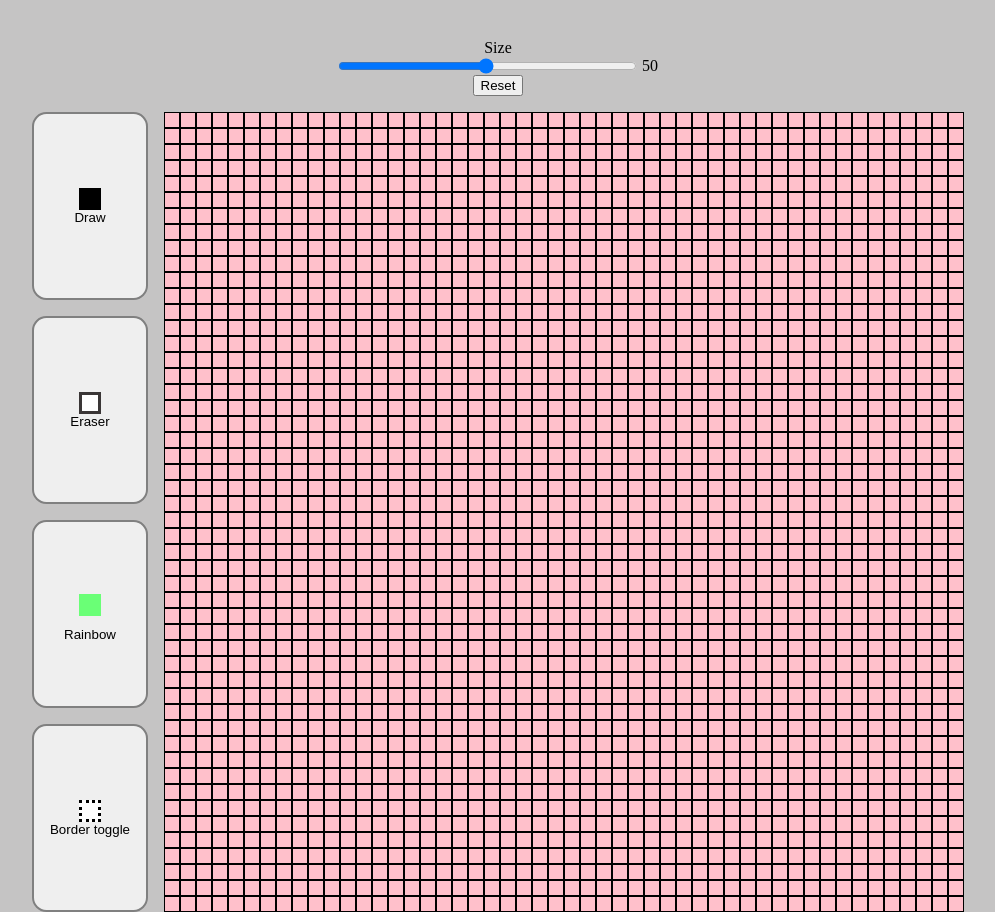
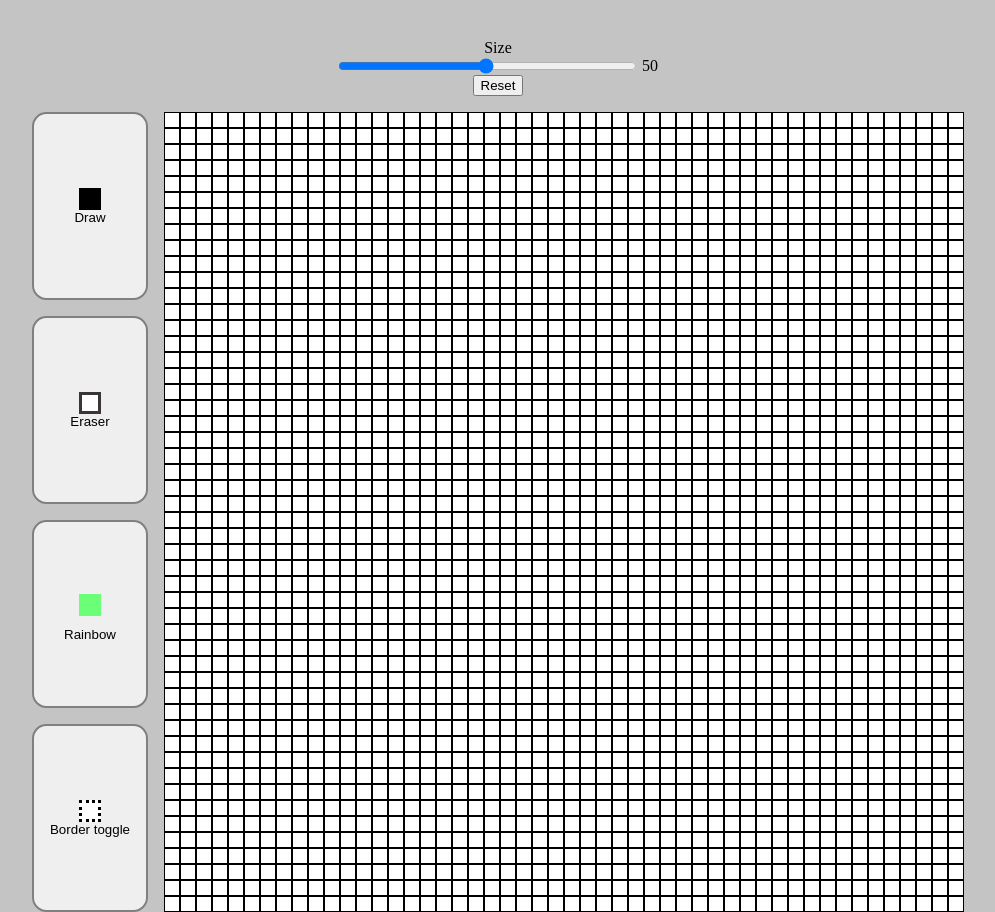
Before and after one commit to Saker07/sketchpad, a plain HTML site: page index.html in a window 1280 px wide. Shown: the whole page, without its empty margins (142-1137 px from the left). Drawn offline with Linux system fonts and the light colour scheme.

Commit message:
Change background color to white

```diff
--- a/script.js
+++ b/script.js
@@ -20,7 +20,7 @@ resetButton=document.querySelector(".resetButton");
 resetButton.addEventListener("click", setGrid);
 
 rainbowFlag=false;
-defaultColor="pink";
+defaultColor="white";
 globalColor="black";
 setupButtons();
 
--- a/styles.css
+++ b/styles.css
@@ -59,7 +59,7 @@ body {
     flex-direction: column;
 }
 .row{
-    background-color: pink;
+    background-color: white;
     box-sizing: border-box;
     user-select: none;
     -webkit-user-drag: none;
```
